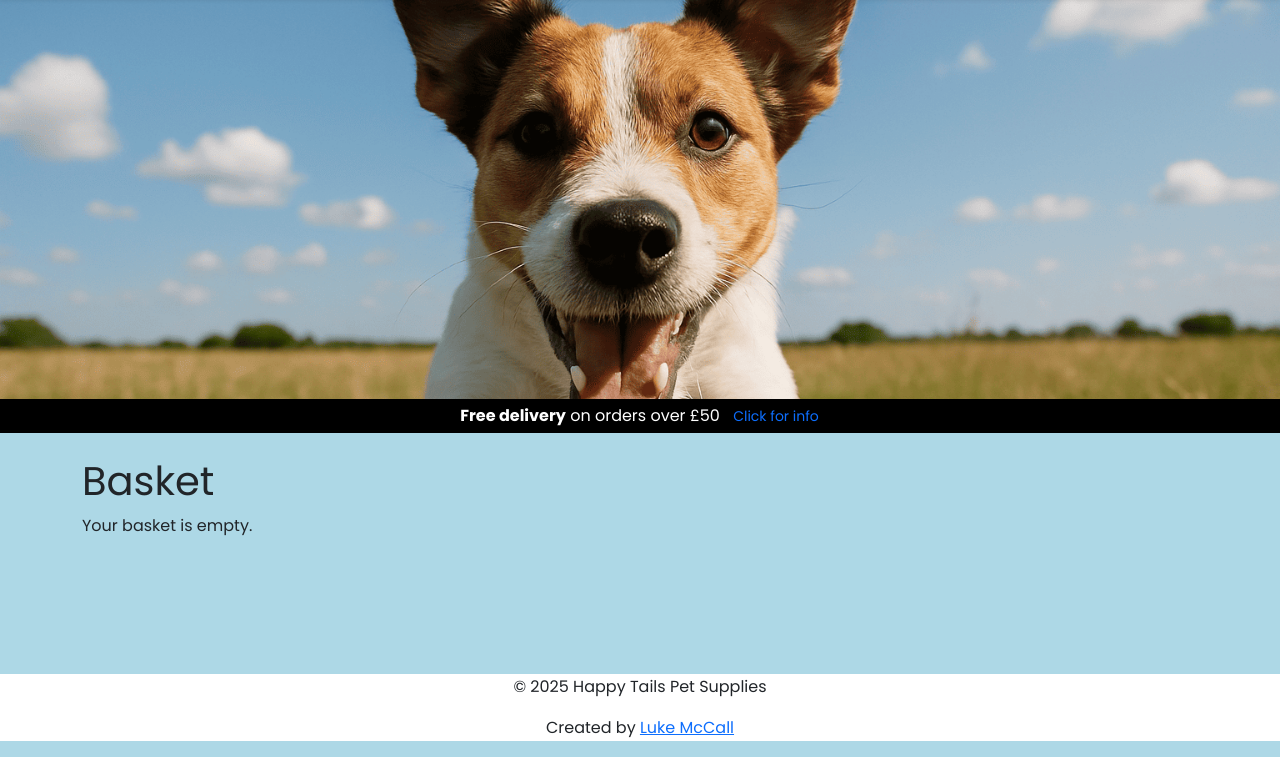
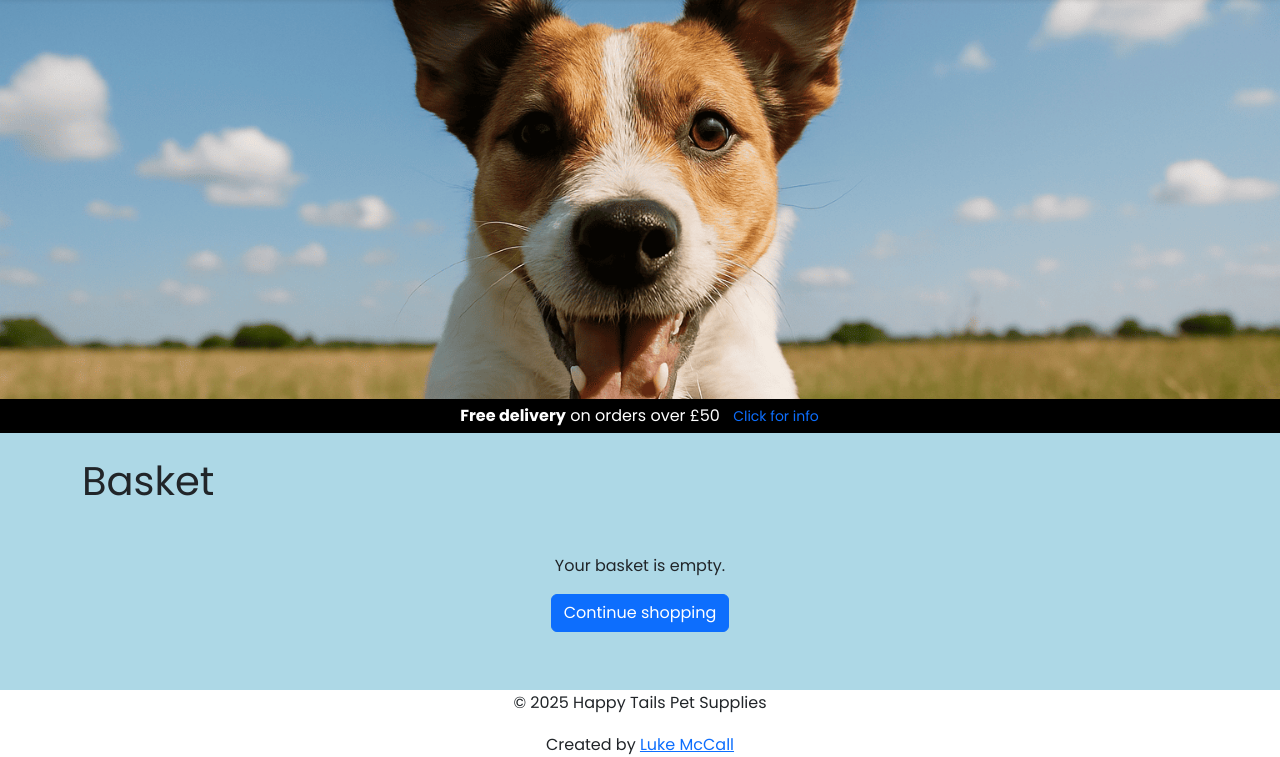
Before and after one commit to TheRealMcCall/happy_tails, a Django app: page /basket/ in a window 1280 px wide. Shown: the part 59-816 px from the top of the page. Run offline with Django 3.2, Linux system fonts and the light colour scheme.

Commit message:
Feat: Add call to action if basket is empty

```diff
--- a/basket/templates/basket/view_basket.html
+++ b/basket/templates/basket/view_basket.html
@@ -51,9 +51,10 @@
     </p>
 
     {% else %}
-    <p>Your basket is empty.</p>
-
-
+    <div class="text-center my-5">
+        <p>Your basket is empty.</p>
+        <a class="btn btn-primary" href="{% url 'store:home' %}">Continue shopping</a>
+    </div>
     {% endif %}
 </section>
 {% endblock %}
```
